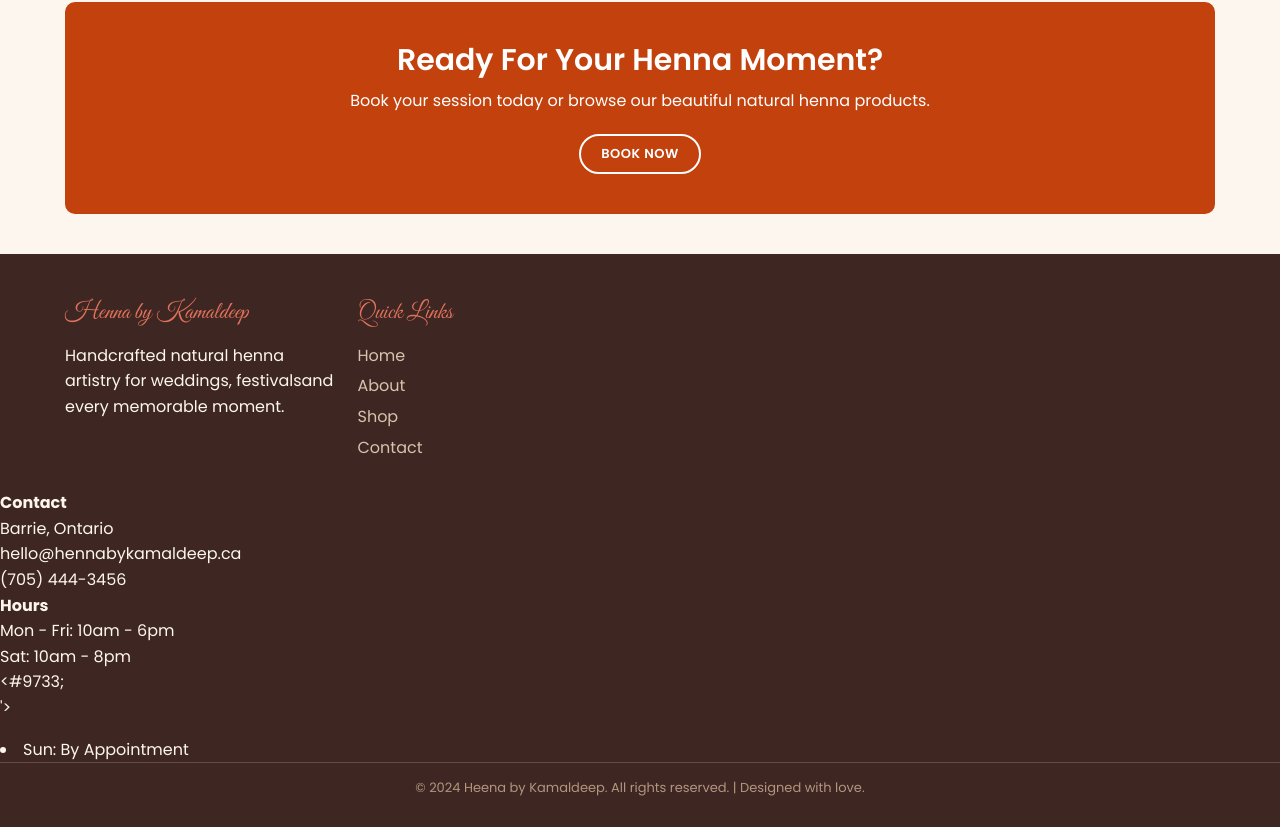
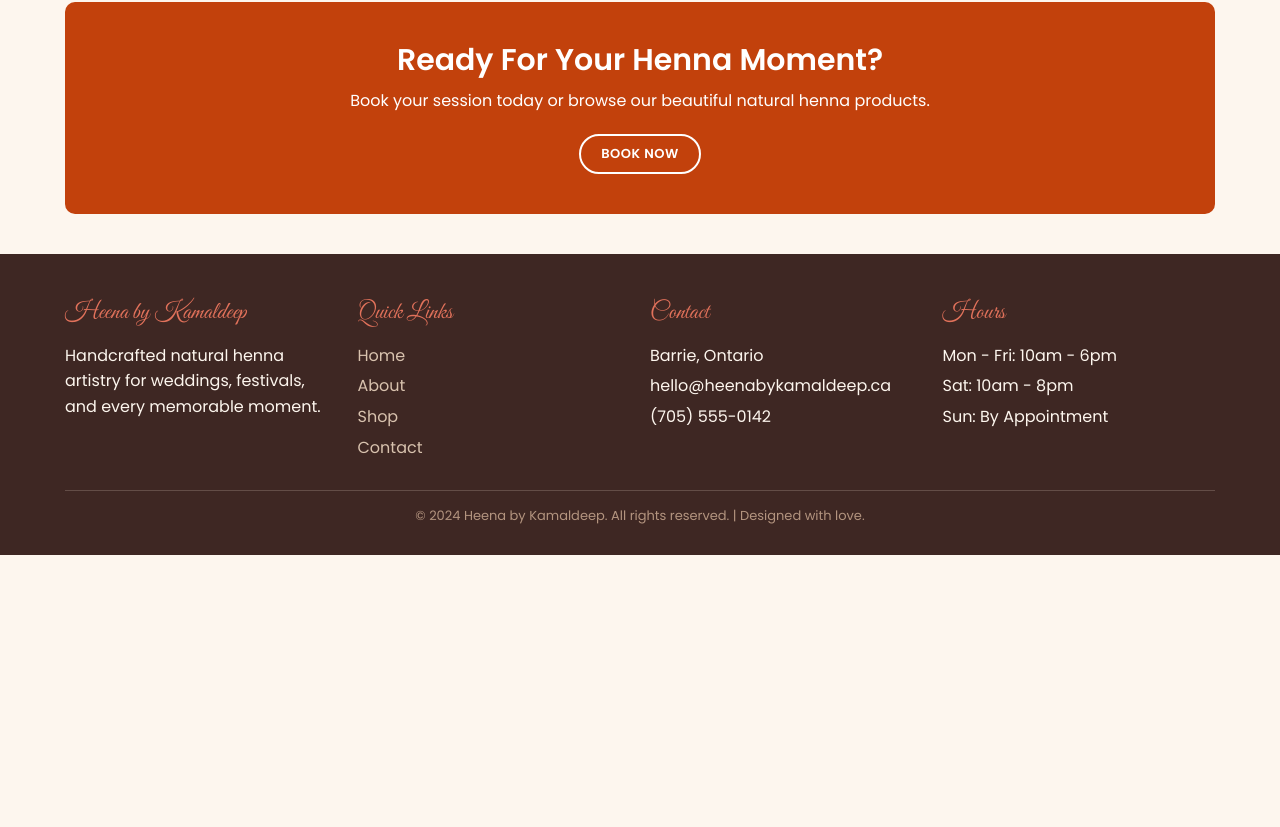
Before and after one commit to navpreetchahal5504-hue/project-2, a plain HTML site: page index.html in a window 1280 px wide. Shown: the part 1842-2669 px from the top of the page. After the commit the page ends 2397 px from the top, so only its background shows below. Drawn offline with Linux system fonts and the light colour scheme.

Commit message:
chnges in four files

```diff
--- a/index.html
+++ b/index.html
@@ -171,10 +171,12 @@
 <footer>
     <div class="container">
         <div class="footer-grid">
+
             <div>
-                    <h4>Henna by Kamaldeep</h4>
-                    <p>Handcrafted natural henna artistry for weddings, festivalsand every memorable moment.</p>
+                <h4>Heena by Kamaldeep</h4>
+                <p>Handcrafted natural henna artistry for weddings, festivals, and every memorable moment.</p>
             </div>
+
             <div>
                 <h4>Quick Links</h4>
                 <ul>
@@ -184,30 +186,32 @@
                     <li><a href="contact.html">Contact</a></li>
                 </ul>
             </div>
-            </div>
-        </div>
 
+            <div>
                 <h4>Contact</h4>
                 <ul>
                     <li>Barrie, Ontario</li>
-            <li>hello@hennabykamaldeep.ca</li>
-            <li>(705) 444-3456</li>
+                    <li>hello@heenabykamaldeep.ca</li>
+                    <li>(705) 555-0142</li>
                 </ul>
             </div>
+
             <div>
                 <h4>Hours</h4>
                 <ul>
                     <li>Mon - Fri: 10am - 6pm</li>
-                    <li>Sat: 10am - 8pm</li><#9733;</div>
-                    <p>'>
+                    <li>Sat: 10am - 8pm</li>
                     <li>Sun: By Appointment</li>
                 </ul>
             </div>
+
         </div>
+
         <div class="footer-bottom">
             <p>&copy; 2024 Heena by Kamaldeep. All rights reserved. | Designed with love.</p>
         </div>
-                <div>
+
+    </div>
 </footer>
 
 <script>
```
Also changed, not shown: about.html (+14 -9 lines), contact.html (+14 -8 lines), shop.html (+14 -8 lines). Lines whose indentation alone changed are shown as unchanged.
